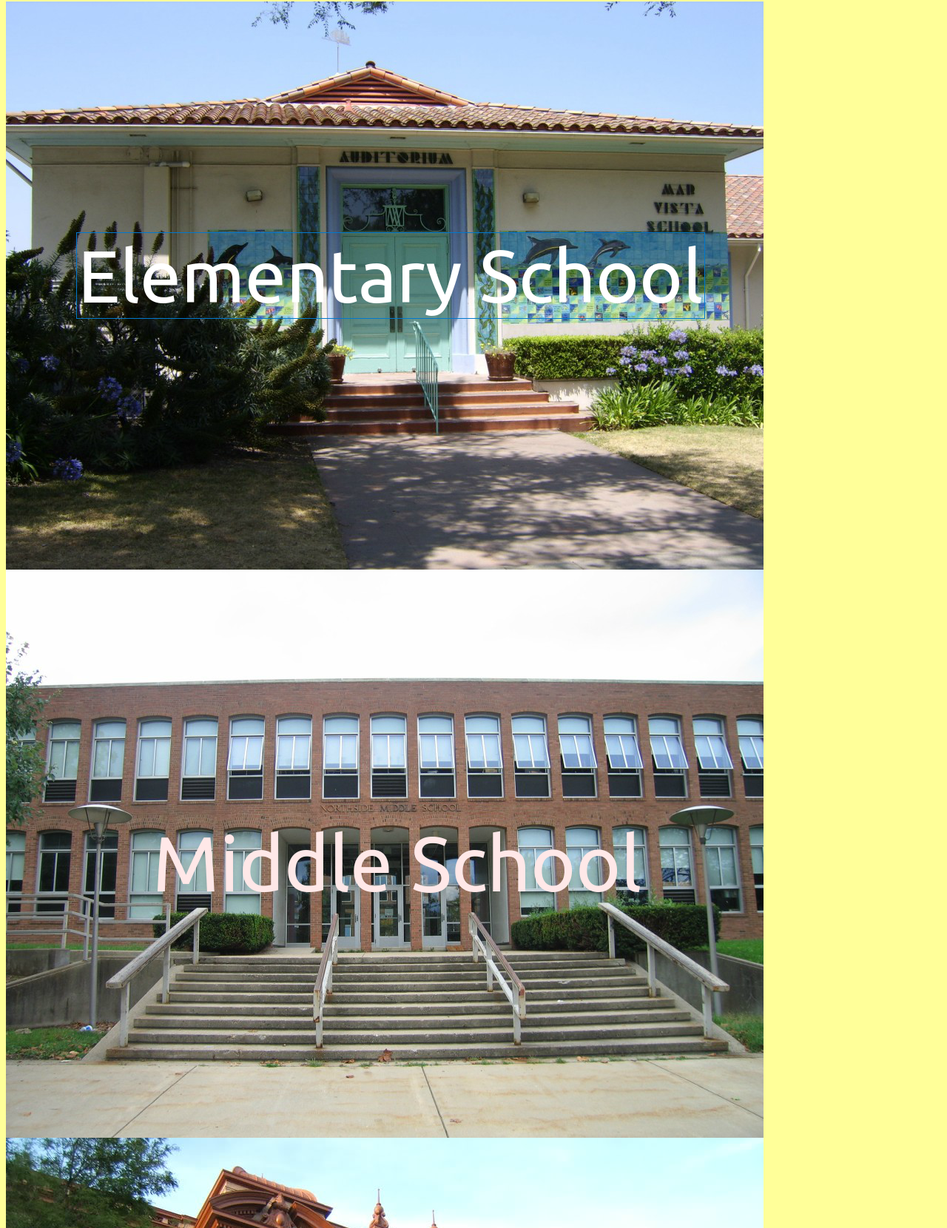
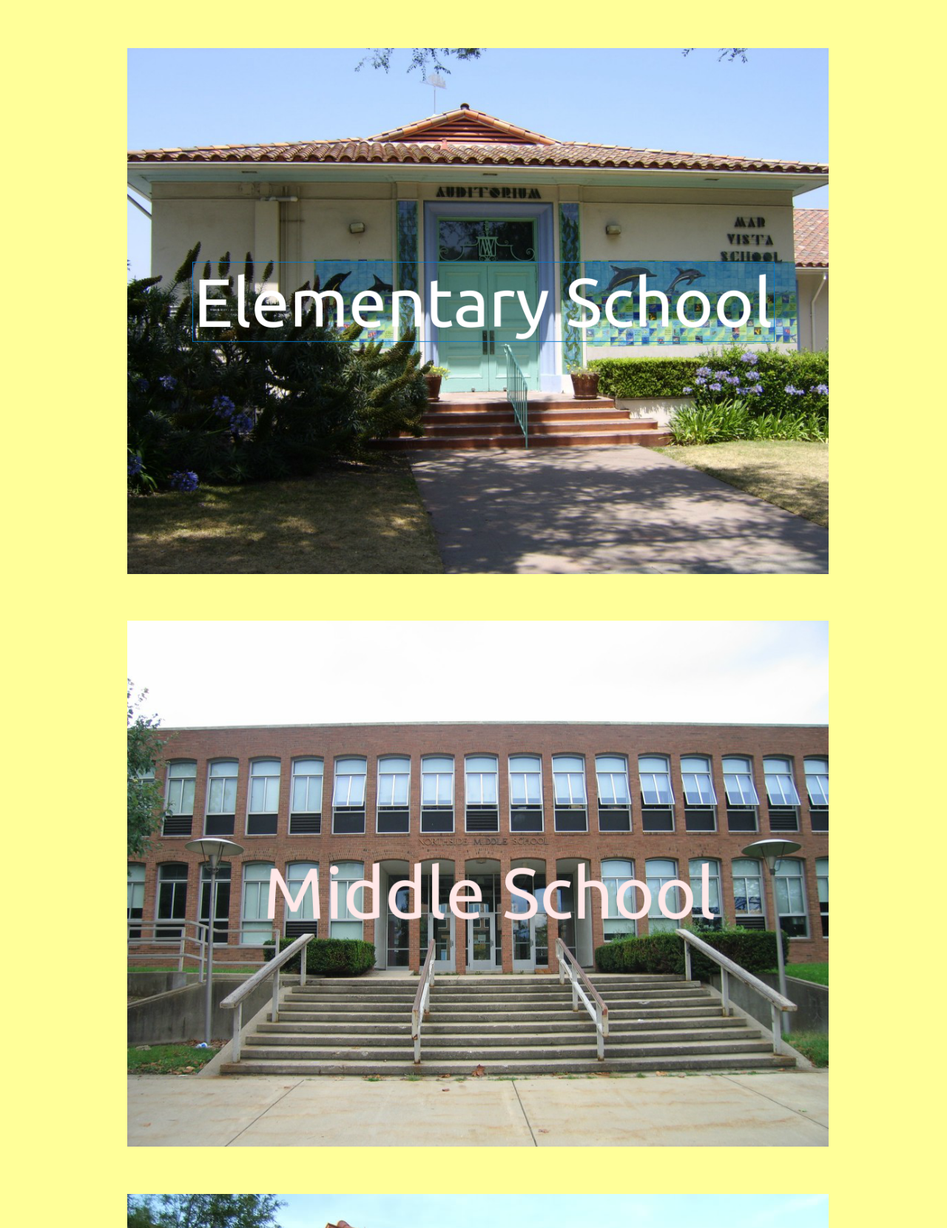
Before and after one commit to dcarrot2/DjangoSunstreet, a Django app: page /botvin/index in a window 1280 px wide. Shown: the part 260-1920 px from the top of the page at 74% size. Run offline with Django 3.2, Linux system fonts and the light colour scheme; data that the repository does not hold is empty.

Commit message:
Changed the styling for the pictures so that they are centered and the padding is corrected

```diff
--- a/sunstreet/templates/botvin/index.html
+++ b/sunstreet/templates/botvin/index.html
@@ -33,9 +33,9 @@
 	    <div class="center">
             <div>
                 {% csrf_token %}
-                <div><input type="image" src = "/static/img/elementary.png" onclick="getSchool('ES')"></div>
-                <div><input type="image" src="/static/img/middle.png" onclick="getSchool('MS')" ></div>
-                <div><input type="image" src="/static/img/highschool.png" onclick="getSchool('HS')"></div>
+                <div><input type="image" src = "/static/img/elementary.png" onclick="getSchool('ES')" style="width:75%;padding-top: 5%;padding-left: 13%;"></div>
+                <div><input type="image" src="/static/img/middle.png" onclick="getSchool('MS')" style="width:75%;padding-top: 5%;padding-left: 13%;"></div>
+                <div><input type="image" src="/static/img/highschool.png" onclick="getSchool('HS')" style="width:75%;padding-top: 5%;padding-left: 13%;"></div>
             </div>
 	    </div>
     </form>
```
Also changed, not shown: sunstreet/settings.py (+1 -35 lines).
